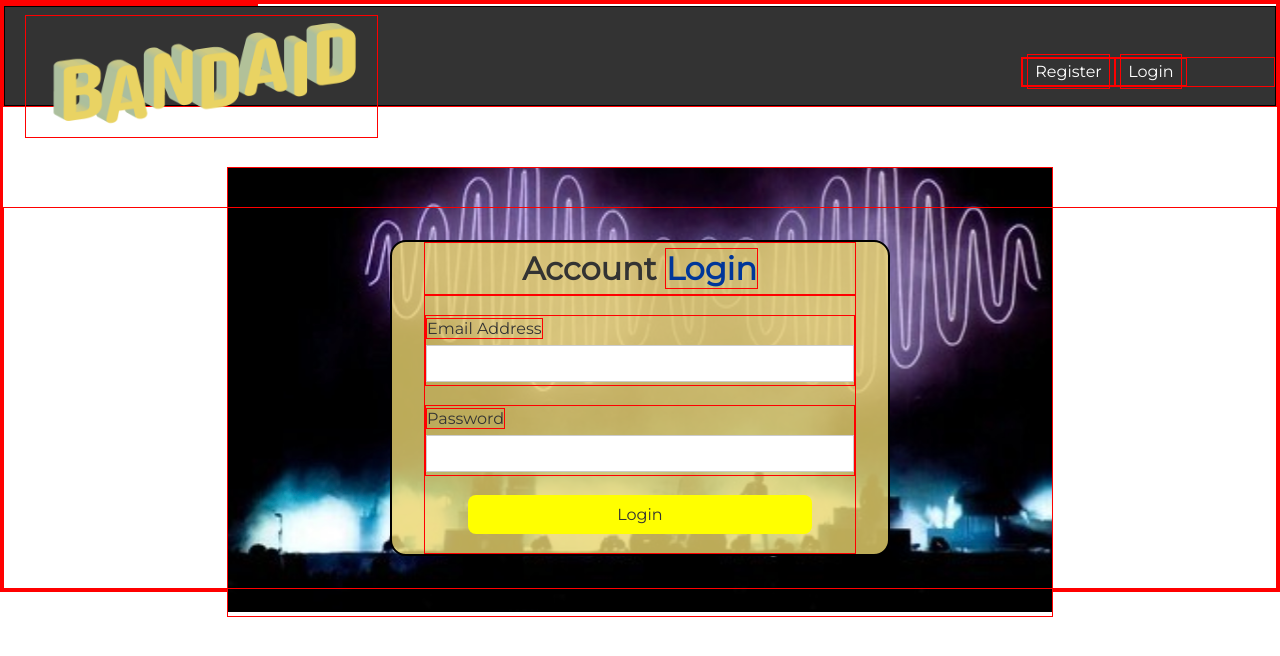
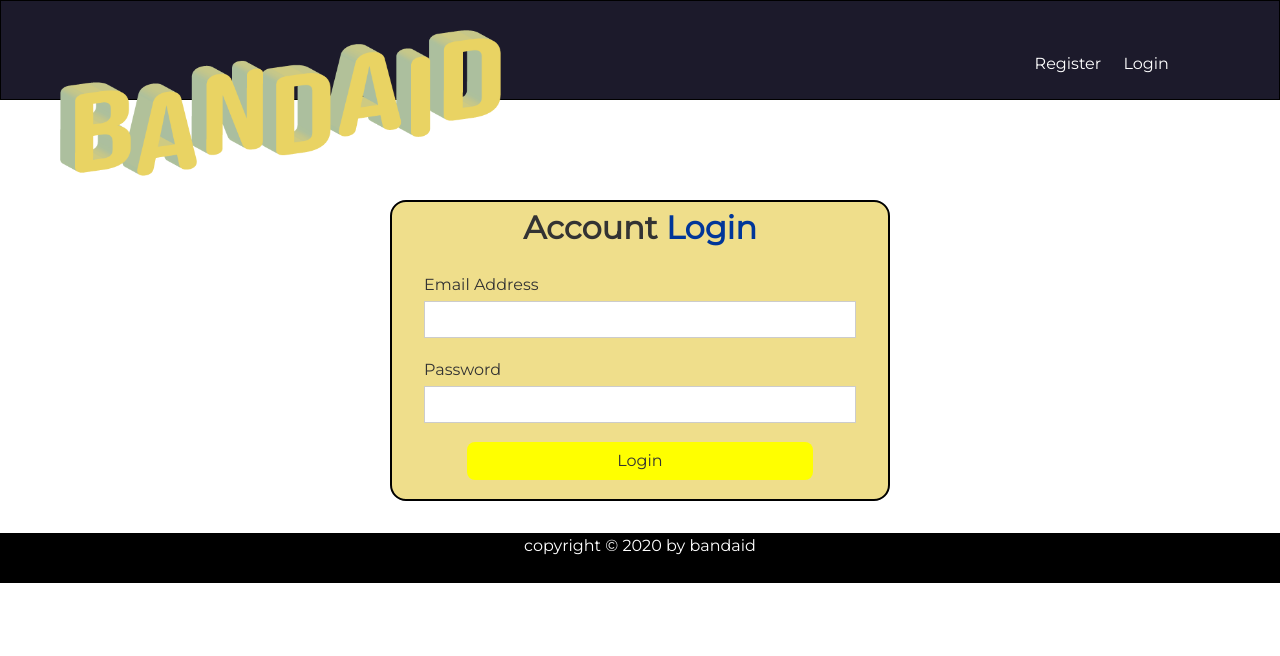
Before and after one commit to EtienneWarneck/bandaidReact, a React (Create React App) app in the folder client/: page /login in a window 1280 px wide. Shown: the top 656 px of the page. Built offline with nearby package versions, Linux system fonts and the light colour scheme; a web font is replaced by a local one.

Commit message:
Footer flex

```diff
--- a/client/src/App.css
+++ b/client/src/App.css
@@ -1,6 +1,6 @@
 @import url('https://fonts.google.com/specimen/Montserrat?selection.family=Montserrat');
+/* Global Styles */
 
-/* Global Styles */
 :root {
   --primary-color: #003699;
   --dark-color: #333333;
@@ -11,7 +11,7 @@
 
 * {
   box-sizing: border-box;
-  border: 1px solid red;
+  /* border: 1px solid red; */
   margin: 0;
   padding: 0;
 }
@@ -22,20 +22,19 @@ body {
   line-height: 1.6;
   background-color: #fff;
   color: #333;
-
+  /* max-height: 500px; */
 }
 
 .backImage {
   /* border: 10px solid red; */
-  height: 450px;
-  width:65%;
+  /* height:1000%; */
+  width: 90%;
   background-image: url("./components/layout/homeImg.png");
   background-repeat: no-repeat;
   text-align: center;
-  margin: auto;
+  margin-left: auto;
+  margin-right: auto;
   margin-top: 80px;
-
-
 }
 
 a {
@@ -54,16 +53,18 @@ ul {
 .divLogo {
   width: 20%;
 }
+
 .logoNav {
   /* border: 1px solid red; */
   margin-left: 20px;
-margin-top: 10px;
-width: 140%;
+  margin-top: 20px;
+  width: 200%;
   text-align: left;
   float: left;
 }
 
 /* Utilities */
+
 .container {
   /* max-width: 1100px;
   /* margin: auto; */
@@ -73,6 +74,7 @@ float: left;
 }
 
 /* Text Styles*/
+
 .x-large {
   font-size: 4rem;
   line-height: 1.2;
@@ -115,6 +117,7 @@ float: left;
 }
 
 /* Cards */
+
 .card {
   padding: 1rem;
   border: #ccc 1px dotted;
@@ -122,6 +125,7 @@ float: left;
 }
 
 /* List */
+
 .list {
   margin: 0.5rem 0;
 }
@@ -131,58 +135,75 @@ float: left;
 }
 
 /* Padding */
+
 .p {
   padding: 0.5rem;
 }
+
 .p-1 {
   padding: 1rem;
 }
+
 .p-2 {
   padding: 2rem;
 }
+
 .p-3 {
   padding: 3rem;
 }
+
 .py {
   padding: 0.5rem 0;
 }
+
 .py-1 {
   padding: 1rem 0;
 }
+
 .py-2 {
   padding: 2rem 0;
 }
+
 .py-3 {
   padding: 3rem 0;
 }
 
 /* Margin */
+
 .m {
   margin: 0.5rem;
 }
+
 .m-1 {
   margin: 1rem;
 }
+
 .m-2 {
   margin: 2rem;
 }
+
 .m-3 {
   margin: 3rem;
 }
+
 .my {
   margin: 0.5rem 0;
 }
+
 .my-1 {
   margin: 1rem 0;
 }
+
 .my-2 {
   margin: 2rem 0;
 }
+
 .my-3 {
   margin: 3rem 0;
 }
 
 /* Grid */
+
 .grid-2 {
   display: grid;
   grid-template-columns: repeat(2, 1fr);
@@ -206,8 +227,6 @@ float: left;
   grid-template-columns: 2fr 3fr;
   grid-gap: 2rem;
   /* border: 1px solid red; */
-
-
 }
 
 .btn {
@@ -263,50 +282,32 @@ float: left;
   color: #333;
 }
 
-.btn-primary,
-.bg-primary,
-.badge-primary,
-.alert-primary {
+.btn-primary, .bg-primary, .badge-primary, .alert-primary {
   background: var(--primary-color);
   /* color: #fff; */
 }
 
-.btn-light,
-.bg-light,
-.badge-light,
-.alert-light {
+.btn-light, .bg-light, .badge-light, .alert-light {
   background: var(--light-color);
   color: #333;
 }
 
-.btn-dark,
-.bg-dark,
-.badge-dark,
-.alert-dark {
+.btn-dark, .bg-dark, .badge-dark, .alert-dark {
   background: var(--dark-color);
   color: #fff;
 }
 
-.btn-danger,
-.bg-danger,
-.badge-danger,
-.alert-danger {
+.btn-danger, .bg-danger, .badge-danger, .alert-danger {
   background: var(--danger-color);
   color: #fff;
 }
 
-.btn-success,
-.bg-success,
-.badge-success,
-.alert-success {
+.btn-success, .bg-success, .badge-success, .alert-success {
   background: var(--success-color);
   color: #fff;
 }
 
-.btn-white,
-.bg-white,
-.badge-white,
-.alert-white {
+.btn-white, .bg-white, .badge-white, .alert-white {
   background: #fff;
   color: #333;
   border: #ccc solid 1px;
@@ -316,8 +317,7 @@ float: left;
   opacity: 0.8;
 }
 
-.bg-light,
-.badge-light {
+.bg-light, .badge-light {
   border: #ccc solid 1px;
 }
 
@@ -326,6 +326,7 @@ float: left;
 }
 
 /* Forms */
+
 input {
   margin: 1.2rem 0;
 }
@@ -337,15 +338,7 @@ input {
   color: #888;
 }
 
-input[type='text'],
-input[type='email'],
-input[type='phone'],
-input[type='password'],
-input[type='date'],
-input[type='setup'],
-input[type='youtubeVideoId'],
-select,
-textarea {
+input[type='text'], input[type='email'], input[type='phone'], input[type='password'], input[type='date'], input[type='setup'], input[type='youtubeVideoId'], select, textarea {
   display: block;
   width: 100%;
   padding: 0.4rem;
@@ -353,8 +346,7 @@ textarea {
   border: 1px solid #ccc;
 }
 
-input[type='submit'],
-button {
+input[type='submit'], button {
   font: inherit;
 }
 
@@ -372,19 +364,16 @@ button {
   margin: 2rem auto;
   overflow: hidden;
   padding: 0 2rem;
-  background-color: rgba(236,214,110, 0.8);
+  background-color: rgba(236, 214, 110, 0.8);
   border-radius: 1em;
   border: 2px solid black;
 }
 
-.form-container h1,
-h2,
-h3 {
+.form-container h1, h2, h3 {
   text-align: center;
 }
 
-table th,
-table td {
+table th, table td {
   padding: 1rem;
   text-align: left;
 }
@@ -394,6 +383,7 @@ table th {
 }
 
 /* Navbar */
+
 /* .navbar {
   display: ;
   justify-content: space-between;
@@ -407,15 +397,33 @@ table th {
   margin-bottom: 1rem;
   margin-top: 0;
 } */
+
+nav {
+  background-color: rgb(28, 26, 43);
+}
+
 .navbar {
-  border:1px solid black;
+  border: 1px solid black;
   margin-top: 0px;
   height: 100px;
   width: 100%;
-  /* background-color:rgb(28, 26, 43); */
+  background-color: rgb(28, 26, 43);
 }
 
+.footer {
+  color: white;
+  text-align: center;
+  /* padding: 100px 0;
+  margin-bottom: 0px; */
+  flex-shrink: 0;
+}
 
+.footer p {
+  /* color: black; */
+
+  background-color: black;
+  height: 50px;
+}
 
 /* .homeImg {
   width: 1000px;
@@ -426,7 +434,7 @@ table th {
 
 .navbar ul {
   display: flex;
-  margin-left:80%;
+  margin-left: 80%;
   margin-top: 50px;
   /* text-align: right; */
 }
@@ -452,63 +460,58 @@ table th {
   margin: 2rem auto;
   overflow: hidden;
   padding: 0 2rem;
-    background-color: rgba(236,214,110, 0.8);
+  background-color: rgba(236, 214, 110, 0.8);
   border-radius: 1em;
   border: 2px solid black;
-
 }
 
 /* Animation (Add After) */
+
 .item-enter {
   opacity: 0;
 }
+
 .item-enter-active {
   opacity: 1;
   transition: opacity 1000ms ease-in;
 }
+
 .item-exit {
   opacity: 1;
 }
+
 .item-exit-active {
   opacity: 0;
   transition: opacity 1000ms ease-in;
 }
 
 /* Mobile Styles */
+
 @media (max-width: 700px) {
   .hide-sm {
     display: none;
   }
-
-  .grid-2,
-  .grid-3,
-  .grid-4 {
+  .grid-2, .grid-3, .grid-4 {
     grid-template-columns: 1fr;
   }
-
   /* Text Styles */
   .x-large {
     font-size: 3rem;
   }
-
   .large {
     font-size: 2rem;
   }
-
   .lead {
     font-size: 1rem;
   }
-
   /* Navbar */
   .navbar {
     display: block;
     text-align: center;
   }
-
   .navbar h1 {
     margin-bottom: 0.6rem;
   }
-
   .navbar ul {
     text-align: center;
     justify-content: center;
--- a/client/src/App.js
+++ b/client/src/App.js
@@ -1,6 +1,7 @@
 import React, { Fragment } from 'react';
 import { BrowserRouter as Router, Route, Switch } from 'react-router-dom';
 import Navbar from './components/layout/Navbar';
+import Footer from './components/layout/Footer';
 import Home from './components/pages/Home';
 import About from './components/pages/About';
 import Register from './components/auth/Register';
@@ -30,6 +31,7 @@ const App = () => {
                   <Route exact path='/login' component={Login} />
                 </Switch>
               </div>
+              <Footer />
             </Fragment>
           </Router>
         </AlertState>
--- /dev/null
+++ b/client/src/components/layout/Footer.js
@@ -0,0 +1,10 @@
+import React from 'react';
+
+const Footer = () => {
+    return(
+    <div className="footer">
+        <p>copyright &copy; 2020 by bandaid </p>
+    </div>
+    )
+}
+export default Footer;
--- a/client/src/components/layout/Navbar.js
+++ b/client/src/components/layout/Navbar.js
@@ -48,7 +48,7 @@ const Navbar = ({ title, icon }) => {
              <div className="divLogo">
                     <img src={bandaid} alt="Logo" className="logoNav" />
                 </div>
-        <div className="navbar bg-dark">
+        <div className="navbar ">
           {/* <div className="divLogo"> */}
             {/* </div> */}
 
```
Lines whose indentation alone changed are shown as unchanged.
